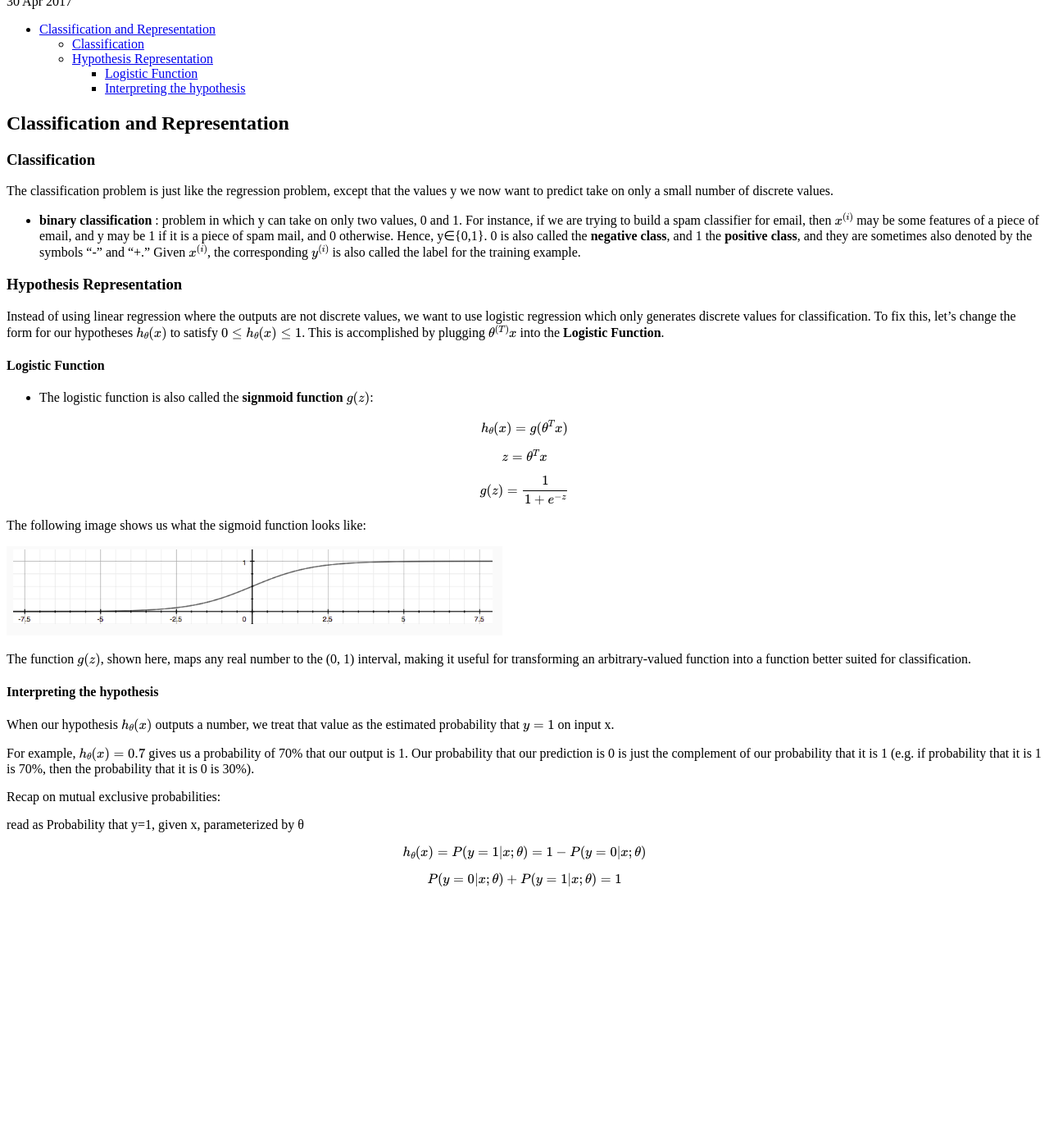
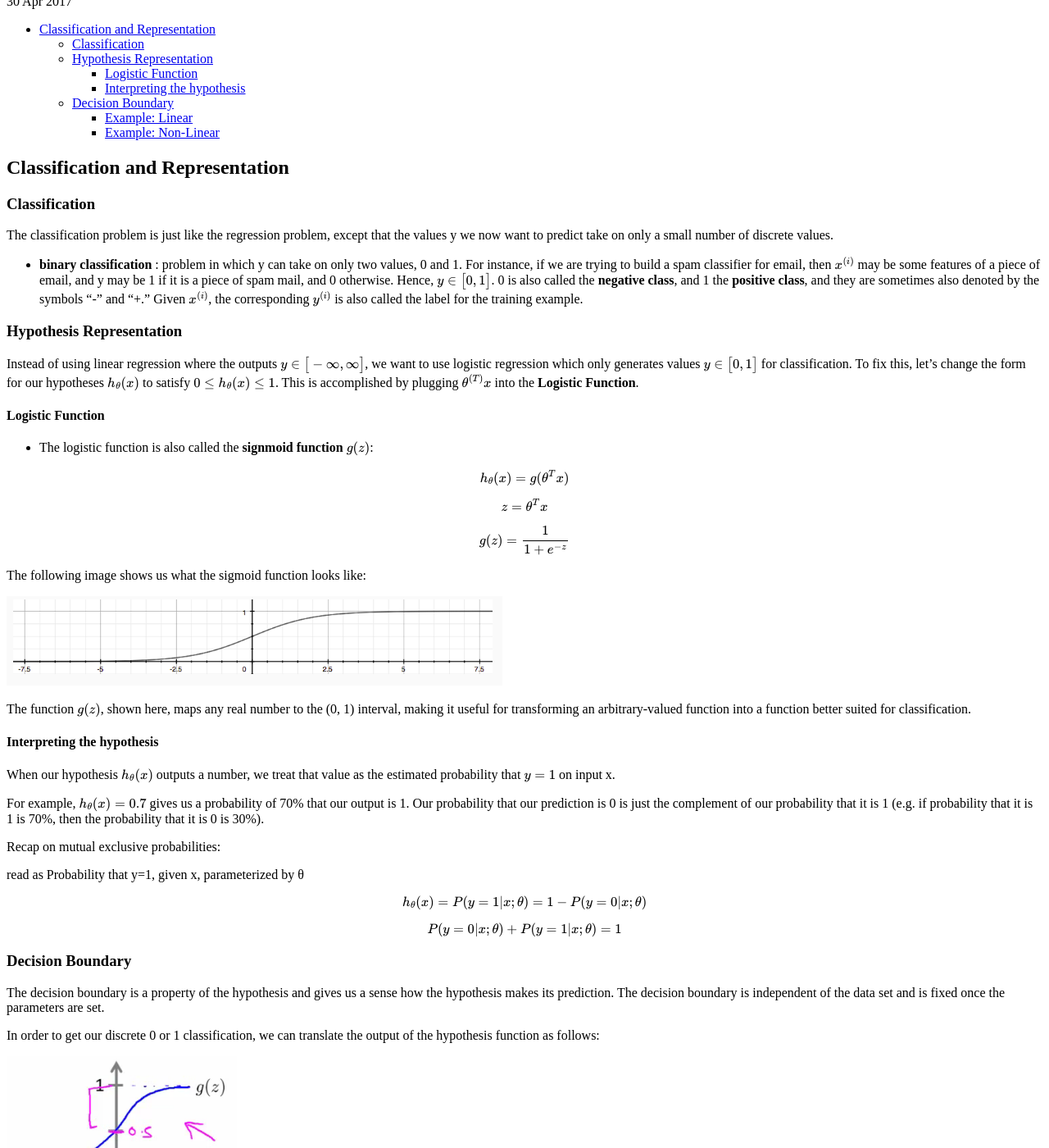
Before and after one commit to raymond30031/raymond30031.github.io, a Jekyll site: the page built from _notes/Machine_Learning/week3/week3.md, in a window 1280 px wide and 1400 px high, scrolled down 273 px. Shown: the whole window at 82% size. Built offline with Jekyll 4.4.1, drawn with Linux system fonts in a browser that asks for light colours; formulas are drawn with MathJax 3; before the commit the page ends 1371 px from its top, so only the background shows below that; some of the changed text lies outside the part shown.

Commit message:
Adds notes about decision boundary to machine learning week3 notes

```diff
--- a/_notes/Machine_Learning/week3/week3.md
+++ b/_notes/Machine_Learning/week3/week3.md
@@ -12,10 +12,10 @@
 
 ### Classification
 The classification problem is just like the regression problem, except that the values y we now want to predict take on only a small number of discrete values.
-* **binary classification** : problem in which y can take on only two values, 0 and 1. For instance, if we are trying to build a spam classifier for email, then $$x^{(i)}$$ may be some features of a piece of email, and y may be 1 if it is a piece of spam mail, and 0 otherwise. Hence, y∈{0,1}. 0 is also called the **negative class**, and 1 the **positive class**, and they are sometimes also denoted by the symbols “-” and “+.” Given $$x^{(i)}$$, the corresponding $$y^{(i)}$$ is also called the label for the training example.
+* **binary classification** : problem in which y can take on only two values, 0 and 1. For instance, if we are trying to build a spam classifier for email, then $$x^{(i)}$$ may be some features of a piece of email, and y may be 1 if it is a piece of spam mail, and 0 otherwise. Hence, $$ y \in \big[ 0,1 \big]$$. 0 is also called the **negative class**, and 1 the **positive class**, and they are sometimes also denoted by the symbols “-” and “+.” Given $$x^{(i)}$$, the corresponding $$y^{(i)}$$ is also called the label for the training example.
 
 ### Hypothesis Representation
-Instead of using linear regression where the outputs are not discrete values, we want to use logistic regression which only generates discrete values for classification.  To fix this, let’s change the form for our hypotheses $$h_\theta(x)$$ to satisfy $$0\leq h_\theta(x) \leq1$$. This is accomplished by plugging $$\theta^{(T)}x $$ into the **Logistic Function**.
+Instead of using linear regression where the outputs $$ y \in \big[ - \infty,\infty \big]$$, we want to use logistic regression which only generates values  $$ y \in \big[ 0,1 \big]$$ for classification.  To fix this, let’s change the form for our hypotheses $$h_\theta(x)$$ to satisfy $$0\leq h_\theta(x) \leq1$$. This is accomplished by plugging $$\theta^{(T)}x $$ into the **Logistic Function**.
 
 #### Logistic Function
 * The logistic function is also called the **signmoid function** $$g(z)$$:
@@ -44,3 +44,46 @@
 $$h_\theta(x) = P(y=1 | x ; \theta) = 1 - P(y=0 | x ; \theta) $$
 
 $$P(y = 0 | x;\theta) + P(y = 1 | x ; \theta) = 1 $$
+
+### Decision Boundary
+The decision boundary is a property of the hypothesis and gives us a sense how the hypothesis makes its prediction. The decision boundary is independent of the data set and is fixed once the parameters are set.
+
+In order to get our discrete 0 or 1 classification, we can translate the output of the hypothesis function as follows:
+
+![sigmoid function]({{site.url}}/notes/Machine_Learning/week3/images/sigmoid2.png)
+
+$$ h_\theta(x) \geq 0.5 \rightarrow y = 1$$
+
+$$h_\theta(x) < 0.5 \rightarrow y = 0$$
+
+The way our logistic function g behaves is that when its input is greater than or equal to zero, its output is greater than or equal to 0.5.
+
+$$ g(z) \geq 0.5$$ when $$z \geq 0$$
+
+Recall:
+
+$$ z=0, e^{0}=1 \Rightarrow g(z)=1/2 $$
+
+$$ z \to \infty, e^{-\infty} \to 0 \Rightarrow g(z)=1 $$
+
+$$ z \to -\infty, e^{\infty}\to \infty \Rightarrow g(z)=0 $$
+
+So if our input to g is $$ h_\theta(x) $$ , then that means:
+
+$$ h_\theta(x) = g(\theta^T x) \geq 0.5 $$ when $$ \theta^T x \geq 0$$
+
+$$ \theta^T x \geq 0 \Rightarrow y = 1 $$
+
+$$ \theta^T x < 0 \Rightarrow y = 0 $$
+
+#### Example: Linear
+![sigmoid function]({{site.url}}/notes/Machine_Learning/week3/images/linear_decision_boundary.png)
+
+$$ \begin{align*}& \theta = \begin{bmatrix}-3 \newline 1 \newline 1\end{bmatrix} \newline & y = 1 \; if \; -3 + x_1 + x_2 \geq 0 \newline & x_1 + x_2 \geq 3 is the decision boundary line \end{align*} $$
+
+#### Example: Non-Linear
+We can create more complex decision boundary with higher order (greater capacity) polynomials.
+
+![sigmoid function]({{site.url}}/notes/Machine_Learning/week3/images/nonlinear_decision_boundary.png)
+
+$$ h_\theta(x) = g(\theta_0 + \theta_1 x_1+ \theta_2 x_1^2 + \theta_3 x_2^2)$$
```
Also changed, not shown: _notes/Machine_Learning/week3/images/linear_decision_boundary.png (added), _notes/Machine_Learning/week3/images/nonlinear_decision_boundary.png (added), _notes/Machine_Learning/week3/images/sigmoid2.png (added).
